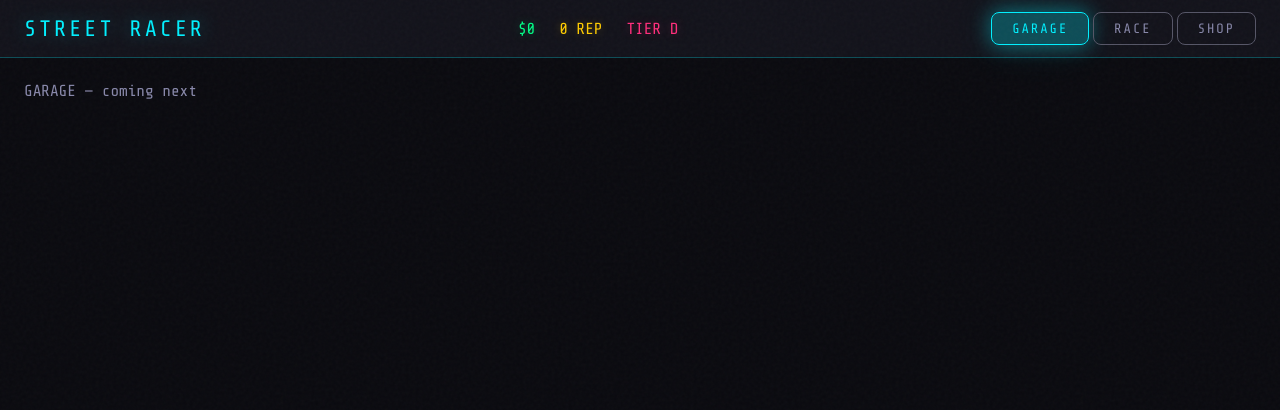
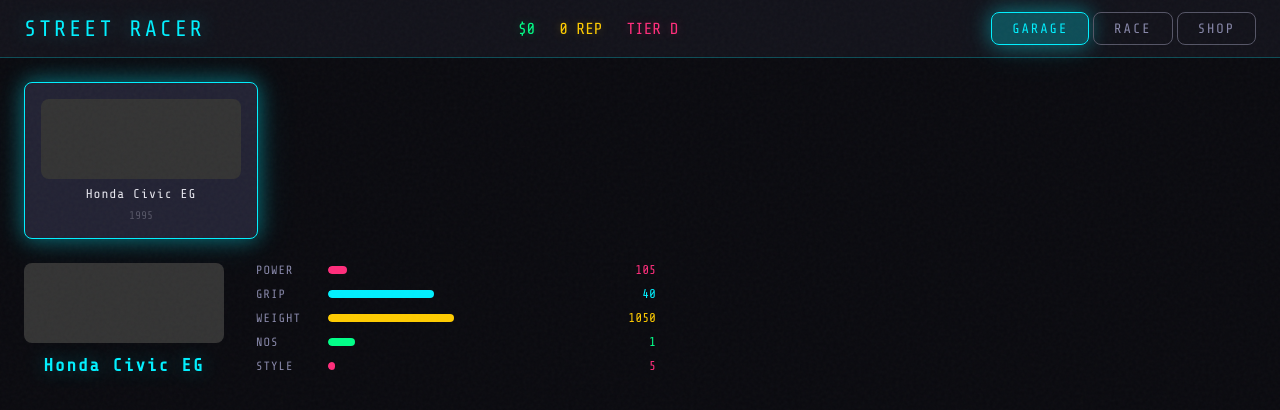
Before and after one commit to Atvriders/street-racer, a React (Vite) app: page / in a window 1280 px wide. Shown: the top 410 px of the page. Built offline with nearby package versions, Linux system fonts and the light colour scheme.

Commit message:
feat: add garage view with car grid and stat bars

```diff
--- a/src/CarSilhouette.tsx
+++ b/src/CarSilhouette.tsx
@@ -1,125 +1,4 @@
 import type { OwnedCar } from './types'
-import { CARS } from './data'
-
-interface Props {
-  car: OwnedCar
-  width?: number
-  glowing?: boolean
+export function CarSilhouette(_props: { car: OwnedCar; width?: number; glowing?: boolean }) {
+  return <svg width={200} height={80}><rect fill="#333" width="200" height="80" rx="8" /></svg>
 }
-
-export function CarSilhouette({ car, width = 200, glowing = false }: Props) {
-  const def = CARS.find(c => c.id === car.carId)!
-  const height = width * 0.4
-  const hasBodykit = car.cosmetics.bodykit > 0
-  const hasSpoiler = car.cosmetics.spoiler > 0
-  const hasUnderglow = car.cosmetics.underglow > 0
-  const lowered = car.parts.suspension > 0
-  const wheelLevel = car.cosmetics.wheels
-
-  // Ground position shifts down when not lowered
-  const groundY = lowered ? height * 0.82 : height * 0.78
-  const bodyBottom = groundY - height * 0.08
-
-  return (
-    <svg
-      width={width}
-      height={height}
-      viewBox={`0 0 ${width} ${height}`}
-      style={{ filter: glowing ? `drop-shadow(0 0 12px ${def.color}88)` : undefined }}
-    >
-      {/* Underglow */}
-      {hasUnderglow && (
-        <ellipse
-          cx={width * 0.5}
-          cy={groundY + 4}
-          rx={width * 0.38}
-          ry={6}
-          fill={`var(--cyan)`}
-          opacity={0.3 + car.cosmetics.underglow * 0.12}
-        >
-          <animate attributeName="opacity" values={`${0.2 + car.cosmetics.underglow * 0.1};${0.4 + car.cosmetics.underglow * 0.1};${0.2 + car.cosmetics.underglow * 0.1}`} dur="2s" repeatCount="indefinite" />
-        </ellipse>
-      )}
-
-      {/* Car body */}
-      <path
-        d={`
-          M ${width * 0.08} ${bodyBottom}
-          L ${width * 0.12} ${bodyBottom - height * 0.18}
-          ${hasBodykit ? `L ${width * 0.14} ${bodyBottom - height * 0.22}` : ''}
-          L ${width * 0.28} ${bodyBottom - height * 0.32}
-          L ${width * 0.32} ${bodyBottom - height * 0.52}
-          L ${width * 0.62} ${bodyBottom - height * 0.52}
-          L ${width * 0.7} ${bodyBottom - height * 0.32}
-          ${hasBodykit ? `L ${width * 0.86} ${bodyBottom - height * 0.22}` : ''}
-          L ${width * 0.88} ${bodyBottom - height * 0.18}
-          L ${width * 0.92} ${bodyBottom}
-          Z
-        `}
-        fill={def.color}
-        stroke={def.color}
-        strokeWidth="1"
-        opacity={0.9}
-      />
-
-      {/* Windows */}
-      <path
-        d={`
-          M ${width * 0.34} ${bodyBottom - height * 0.48}
-          L ${width * 0.46} ${bodyBottom - height * 0.48}
-          L ${width * 0.44} ${bodyBottom - height * 0.3}
-          L ${width * 0.32} ${bodyBottom - height * 0.3}
-          Z
-        `}
-        fill="#0a0a1f"
-        opacity={car.cosmetics.tint > 0 ? 0.95 : 0.7}
-      />
-      <path
-        d={`
-          M ${width * 0.48} ${bodyBottom - height * 0.48}
-          L ${width * 0.6} ${bodyBottom - height * 0.48}
-          L ${width * 0.66} ${bodyBottom - height * 0.3}
-          L ${width * 0.46} ${bodyBottom - height * 0.3}
-          Z
-        `}
-        fill="#0a0a1f"
-        opacity={car.cosmetics.tint > 0 ? 0.95 : 0.7}
-      />
-
-      {/* Spoiler */}
-      {hasSpoiler && (
-        <g>
-          <rect x={width * 0.84} y={bodyBottom - height * 0.56 - car.cosmetics.spoiler * 2} width={width * 0.08} height={3} rx={1} fill={def.color} />
-          <rect x={width * 0.87} y={bodyBottom - height * 0.48} width={2} height={height * 0.08 + car.cosmetics.spoiler * 2} fill={def.color} />
-        </g>
-      )}
-
-      {/* Front wheel */}
-      <circle cx={width * 0.22} cy={groundY} r={height * 0.1 + (wheelLevel > 2 ? 2 : 0)} fill="#111" stroke={wheelLevel > 0 ? '#666' : '#333'} strokeWidth={wheelLevel > 0 ? 2 : 1} />
-      <circle cx={width * 0.22} cy={groundY} r={height * 0.04} fill={wheelLevel > 3 ? 'var(--cyan)' : '#333'} />
-
-      {/* Rear wheel */}
-      <circle cx={width * 0.78} cy={groundY} r={height * 0.1 + (wheelLevel > 2 ? 2 : 0)} fill="#111" stroke={wheelLevel > 0 ? '#666' : '#333'} strokeWidth={wheelLevel > 0 ? 2 : 1} />
-      <circle cx={width * 0.78} cy={groundY} r={height * 0.04} fill={wheelLevel > 3 ? 'var(--cyan)' : '#333'} />
-
-      {/* Headlight */}
-      <ellipse cx={width * 0.1} cy={bodyBottom - height * 0.08} rx={4} ry={3} fill="#ffee88" opacity={0.8} />
-
-      {/* Taillight */}
-      <ellipse cx={width * 0.91} cy={bodyBottom - height * 0.08} rx={4} ry={3} fill="var(--red)" opacity={0.8} />
-
-      {/* Reflection on ground */}
-      {glowing && (
-        <rect
-          x={width * 0.15}
-          y={groundY + 8}
-          width={width * 0.7}
-          height={height * 0.12}
-          fill={def.color}
-          opacity={0.08}
-          rx={4}
-        />
-      )}
-    </svg>
-  )
-}
--- a/src/Garage.tsx
+++ b/src/Garage.tsx
@@ -1,3 +1,80 @@
+import { useGameStore, getEffectiveStats } from './store'
+import { CARS, CREW } from './data'
+import { CarSilhouette } from './CarSilhouette'
+
 export function Garage() {
-  return <div style={{ padding: 24, fontFamily: 'var(--font-display)', color: 'var(--text-secondary)' }}>GARAGE — coming next</div>
+  const { cars, selectedCarUid, selectCar, crewMembers } = useGameStore()
+
+  const selectedCar = cars.find(c => c.uid === selectedCarUid)
+  const activeCrew = CREW.filter(c => crewMembers.includes(c.id))
+  const totalIdleIncome = activeCrew.reduce((sum, c) => sum + c.cashPerSecond, 0)
+
+  return (
+    <div className="garage">
+      <div className="garage-grid">
+        {cars.map((car) => {
+          const def = CARS.find(c => c.id === car.carId)!
+          const isSelected = car.uid === selectedCarUid
+          return (
+            <button
+              key={car.uid}
+              className={`garage-card ${isSelected ? 'selected' : ''}`}
+              onClick={() => selectCar(car.uid)}
+            >
+              <CarSilhouette car={car} width={180} glowing={isSelected} />
+              <div className="garage-card-name">{def.name}</div>
+              <div className="garage-card-year">{def.year}</div>
+            </button>
+          )
+        })}
+      </div>
+
+      {selectedCar && (
+        <div className="garage-detail">
+          <div className="garage-detail-car">
+            <CarSilhouette car={selectedCar} width={320} glowing />
+            <h2 className="garage-detail-name">
+              {CARS.find(c => c.id === selectedCar.carId)!.name}
+            </h2>
+          </div>
+          <div className="garage-stats">
+            {(() => {
+              const stats = getEffectiveStats(selectedCar)
+              return (
+                <>
+                  <StatBar label="POWER" value={stats.power} max={1500} color="var(--pink)" />
+                  <StatBar label="GRIP" value={stats.grip} max={100} color="var(--cyan)" />
+                  <StatBar label="WEIGHT" value={stats.weight} max={2000} color="var(--yellow)" inverted />
+                  <StatBar label="NOS" value={stats.nosCapacity} max={10} color="var(--green)" />
+                  <StatBar label="STYLE" value={stats.style} max={200} color="var(--pink)" />
+                </>
+              )
+            })()}
+          </div>
+        </div>
+      )}
+
+      {totalIdleIncome > 0 && (
+        <div className="idle-income">
+          <span className="idle-label">CREW INCOME</span>
+          <span className="idle-value">+${totalIdleIncome.toFixed(0)}/s</span>
+        </div>
+      )}
+    </div>
+  )
 }
+
+function StatBar({ label, value, max, color, inverted }: { label: string; value: number; max: number; color: string; inverted?: boolean }) {
+  const pct = inverted
+    ? Math.max(0, ((max - value) / max) * 100)
+    : Math.min(100, (value / max) * 100)
+  return (
+    <div className="stat-bar">
+      <span className="stat-label">{label}</span>
+      <div className="stat-track">
+        <div className="stat-fill" style={{ width: `${pct}%`, background: color, boxShadow: `0 0 8px ${color}66` }} />
+      </div>
+      <span className="stat-value" style={{ color }}>{Math.round(value)}</span>
+    </div>
+  )
+}
--- a/src/index.css
+++ b/src/index.css
@@ -182,3 +182,147 @@
   margin-top: -20px;
   transition: color 0.15s;
 }
+
+/* Garage */
+.garage {
+  padding: 24px;
+  display: flex;
+  flex-direction: column;
+  gap: 24px;
+  height: 100%;
+}
+
+.garage-grid {
+  display: flex;
+  gap: 16px;
+  flex-wrap: wrap;
+}
+
+.garage-card {
+  background: var(--bg-card);
+  border: 1px solid transparent;
+  border-radius: var(--radius);
+  padding: 16px;
+  display: flex;
+  flex-direction: column;
+  align-items: center;
+  gap: 8px;
+  transition: all 0.2s;
+  cursor: pointer;
+}
+
+.garage-card:hover {
+  background: var(--bg-card-hover);
+  border-color: var(--cyan-dim);
+}
+
+.garage-card.selected {
+  border-color: var(--cyan);
+  box-shadow: var(--cyan-glow);
+  background: var(--bg-card-hover);
+}
+
+.garage-card-name {
+  font-family: var(--font-display);
+  font-size: 0.8rem;
+  color: var(--text-primary);
+  letter-spacing: 1px;
+}
+
+.garage-card-year {
+  font-family: var(--font-display);
+  font-size: 0.7rem;
+  color: var(--text-dim);
+}
+
+.garage-detail {
+  display: flex;
+  gap: 32px;
+  align-items: flex-start;
+  animation: slide-up 0.3s ease;
+}
+
+.garage-detail-car {
+  display: flex;
+  flex-direction: column;
+  align-items: center;
+  gap: 12px;
+}
+
+.garage-detail-name {
+  font-family: var(--font-display);
+  font-size: 1.1rem;
+  color: var(--cyan);
+  text-shadow: var(--cyan-glow);
+  letter-spacing: 2px;
+}
+
+.garage-stats {
+  flex: 1;
+  display: flex;
+  flex-direction: column;
+  gap: 10px;
+  max-width: 400px;
+}
+
+.stat-bar {
+  display: flex;
+  align-items: center;
+  gap: 12px;
+}
+
+.stat-label {
+  font-family: var(--font-display);
+  font-size: 0.75rem;
+  color: var(--text-secondary);
+  width: 60px;
+  letter-spacing: 1px;
+}
+
+.stat-track {
+  flex: 1;
+  height: 8px;
+  background: var(--bg-primary);
+  border-radius: 4px;
+  overflow: hidden;
+}
+
+.stat-fill {
+  height: 100%;
+  border-radius: 4px;
+  transition: width 0.4s ease;
+}
+
+.stat-value {
+  font-family: var(--font-display);
+  font-size: 0.8rem;
+  width: 50px;
+  text-align: right;
+}
+
+.idle-income {
+  position: fixed;
+  bottom: 16px;
+  right: 24px;
+  background: var(--bg-card);
+  border: 1px solid var(--green);
+  border-radius: var(--radius);
+  padding: 8px 16px;
+  display: flex;
+  gap: 12px;
+  align-items: center;
+  box-shadow: 0 0 12px #00ff8833;
+}
+
+.idle-label {
+  font-family: var(--font-display);
+  font-size: 0.7rem;
+  color: var(--text-secondary);
+  letter-spacing: 1px;
+}
+
+.idle-value {
+  font-family: var(--font-display);
+  font-size: 0.9rem;
+  color: var(--green);
+}
```
